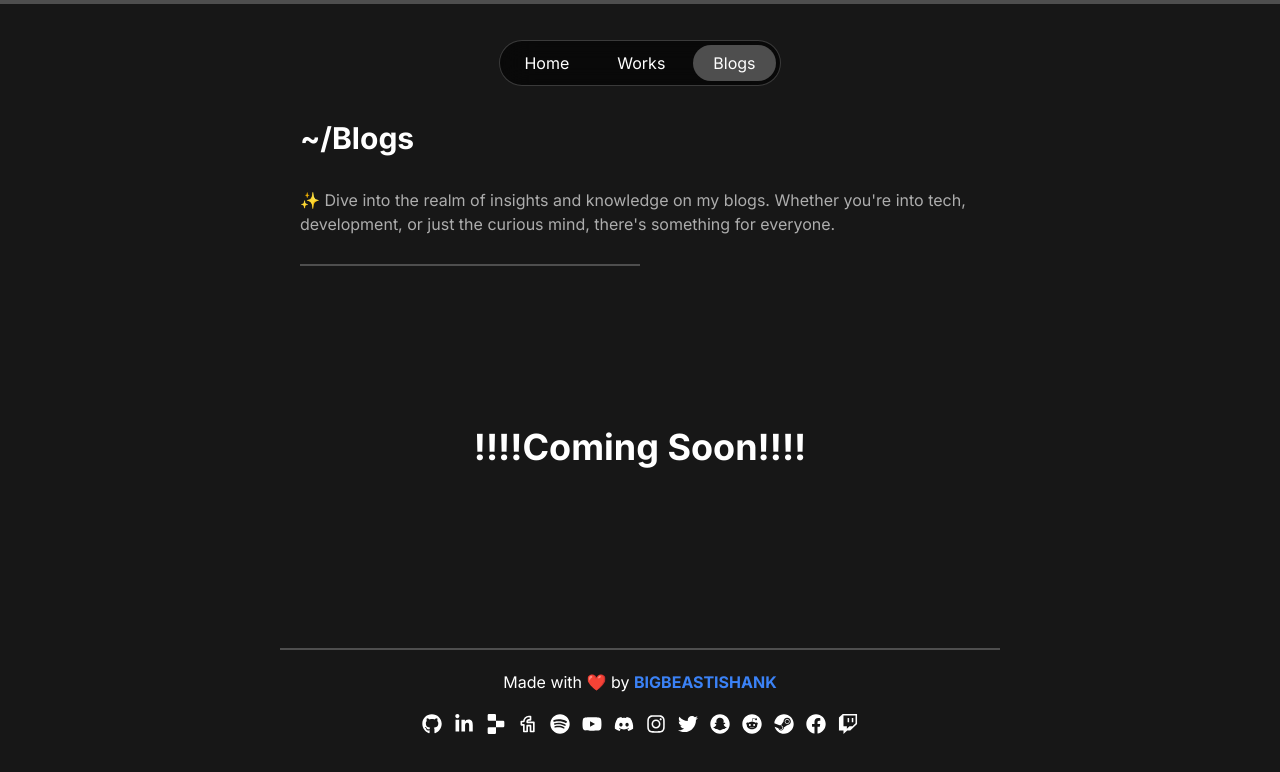
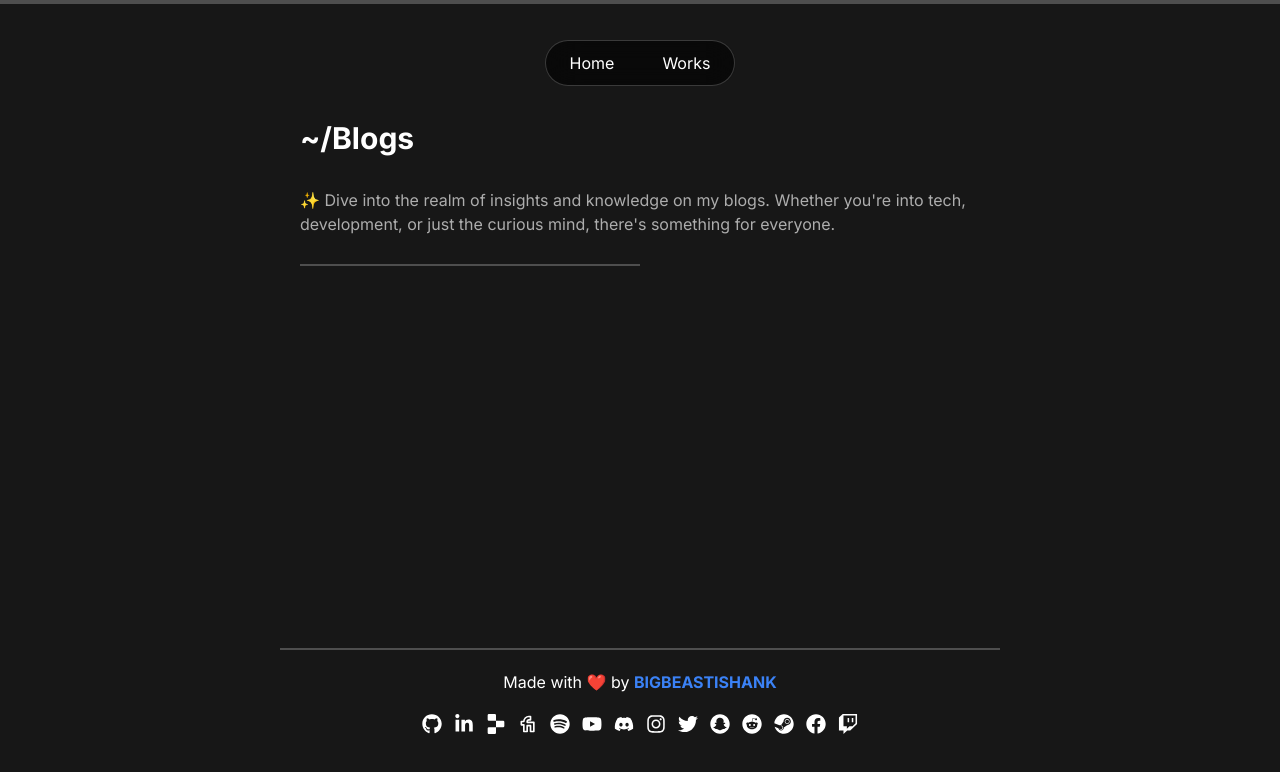
Before and after one commit to BIGBEASTISHANK/bigbeastishank.com, a Next.js app: page /blogs in a window 1280 px wide. Shown: the top 772 px of the page. Built offline with nearby package versions, Linux system fonts and the light colour scheme.

Commit message:
remove: blog from navbar

```diff
--- a/package.json
+++ b/package.json
@@ -18,7 +18,9 @@
     "react": "^18",
     "react-dom": "^18",
     "react-icons": "^5.0.1",
-    "remark-gfm": "^4.0.0"
+    "remark-frontmatter": "^5.0.0",
+    "remark-gfm": "^4.0.0",
+    "remark-mdx-frontmatter": "^4.0.0"
   },
   "devDependencies": {
     "autoprefixer": "^10.0.1",
--- a/src/app/blogs/page.jsx
+++ b/src/app/blogs/page.jsx
@@ -57,11 +57,6 @@ export default function Blog() {
 
       {/* Short Divider */}
       <div className="w-[50%] h-[.125rem] my-7 bg-[#4e4e4e] z-10" />
-
-      {/* Coming soon */}
-      <h1 className="font-bold md:text-4xl text-3xl m-auto">
-        !!!!Coming Soon!!!!
-      </h1>
     </div>
   );
 }
--- a/src/libs/data.jsx
+++ b/src/libs/data.jsx
@@ -7,10 +7,6 @@ export const navLinks = [
   {
     name: "Works",
     url: "/works",
-  },
-  {
-    name: "Blogs",
-    url: "/blogs",
   },
 ];
 
```
Also changed, not shown: 1 other file (tests, documents, lock files or other folders).
